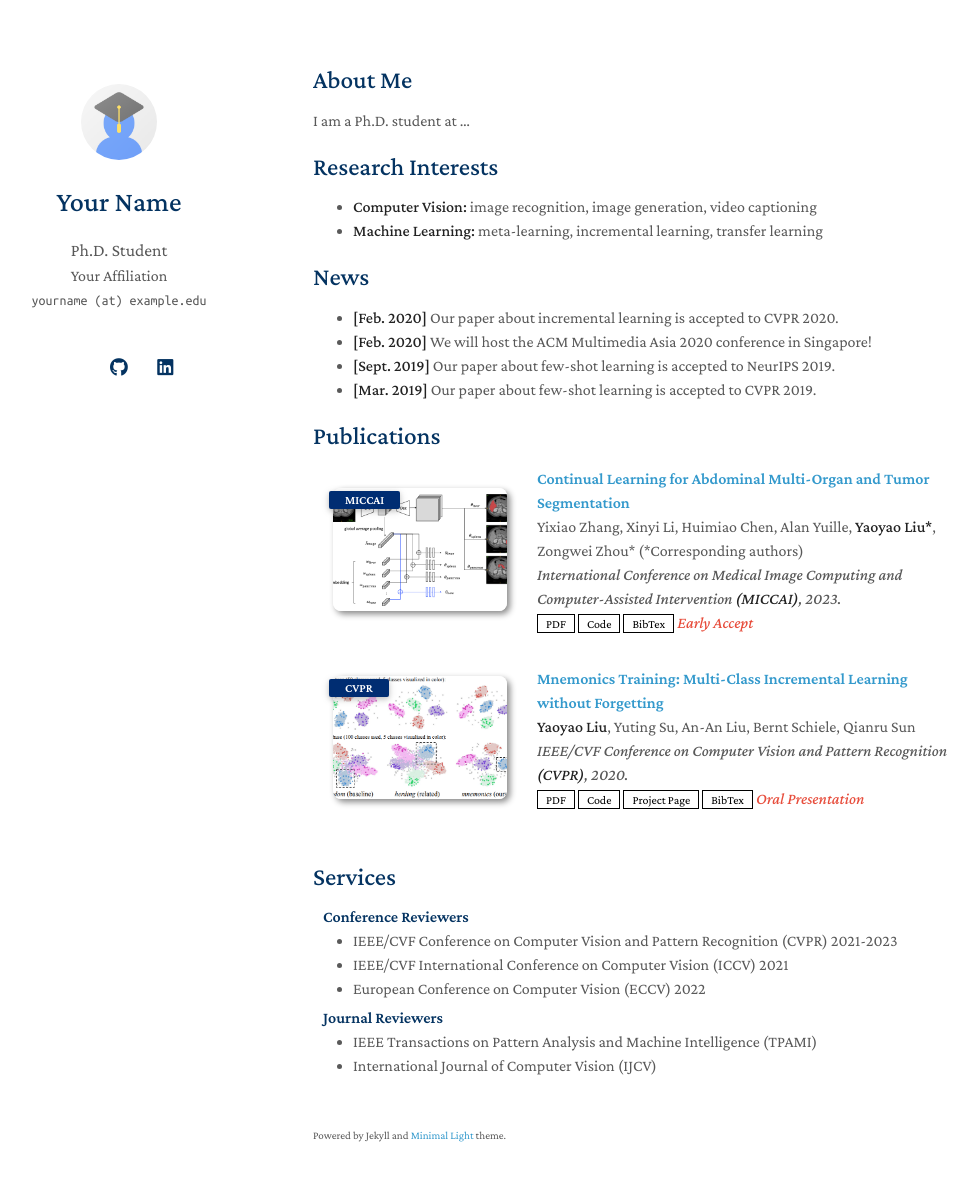
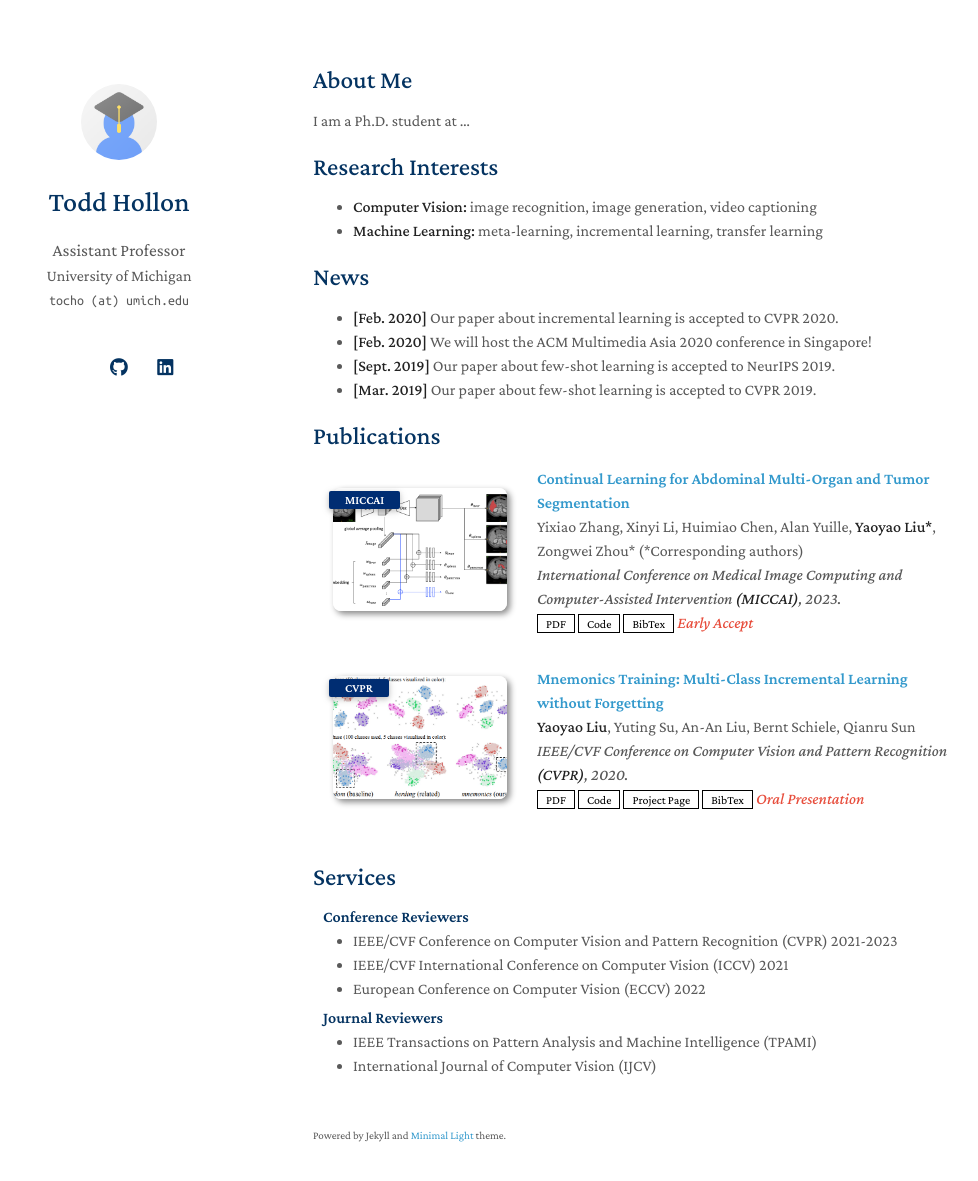
Before and after one commit to toddhollon/toddhollon.github.io, a Jekyll site: the page built from index.md, in a window 1280 px wide and 1216 px high. Shown: the top 1181 px of the window, without its empty margins (157-1135 px from the left). Built offline with Jekyll 4.4.1, drawn with Linux system fonts in a browser that asks for light colours; a style sheet for code colours, icons or effects is not loaded; our own code applies the rules of GitHub Pages for plain Markdown files.

Commit message:
first commit

```diff
--- a/_config.yml
+++ b/_config.yml
@@ -1,22 +1,22 @@
 # Basic Information
-title: Your Name
-position: Ph.D. Student
-affiliation: Your Affiliation
-email: yourname (at) example.edu
+title: Todd Hollon
+position: Assistant Professor
+affiliation: University of Michigan
+email: tocho (at) umich.edu
 
 # Search Engine Optimization (SEO)
 # The following information is used to improve the website traffic from search engines, e.g., Google.
-keywords: minimal light
-description: The Minimal Light is a simple and elegant jekyll theme for academic personal homepage.
+keywords: deep learning, biomedical imaging, medical AI, computer vision
+description: AI will change medicine.
 canonical: https://minimal-light-theme.yliu.me/
 
 # Links
 # If you don't need one of them, you may delete the corresponding line.
-google_scholar: https://scholar.google.com/
-cv_link: assets/files/curriculum_vitae.pdf
-github_link: https://github.com/
-linkedin: https://www.linkedin.com/
-twitter: https://twitter.com/
+google_scholar: https://scholar.google.com/citations?user=37OCG3gAAAAJ&hl=en&oi=ao
+cv_link: assets/files/Hollon_MinimalCV.pdf
+github_link: https://github.com/toddhollon
+linkedin: linkedin.com/in/todd-hollon-9b3983210
+twitter: https://x.com/ToddCHollon
 
 # Images (e.g., your profile picture and your website's favicon)
 # "favicon" and "favicon_dark" are used for the light and dark modes, respectively.
@@ -30,7 +30,7 @@ enable_footnote: true
 
 # Auto Dark Mode
 # You may use the option to disable the automatic dark theme
-auto_dark_mode: true
+auto_dark_mode: false
 
 # Font
 # You can use this option to choose between Serif or Sans Serif fonts.
```
Also changed, not shown: 2 other files.
